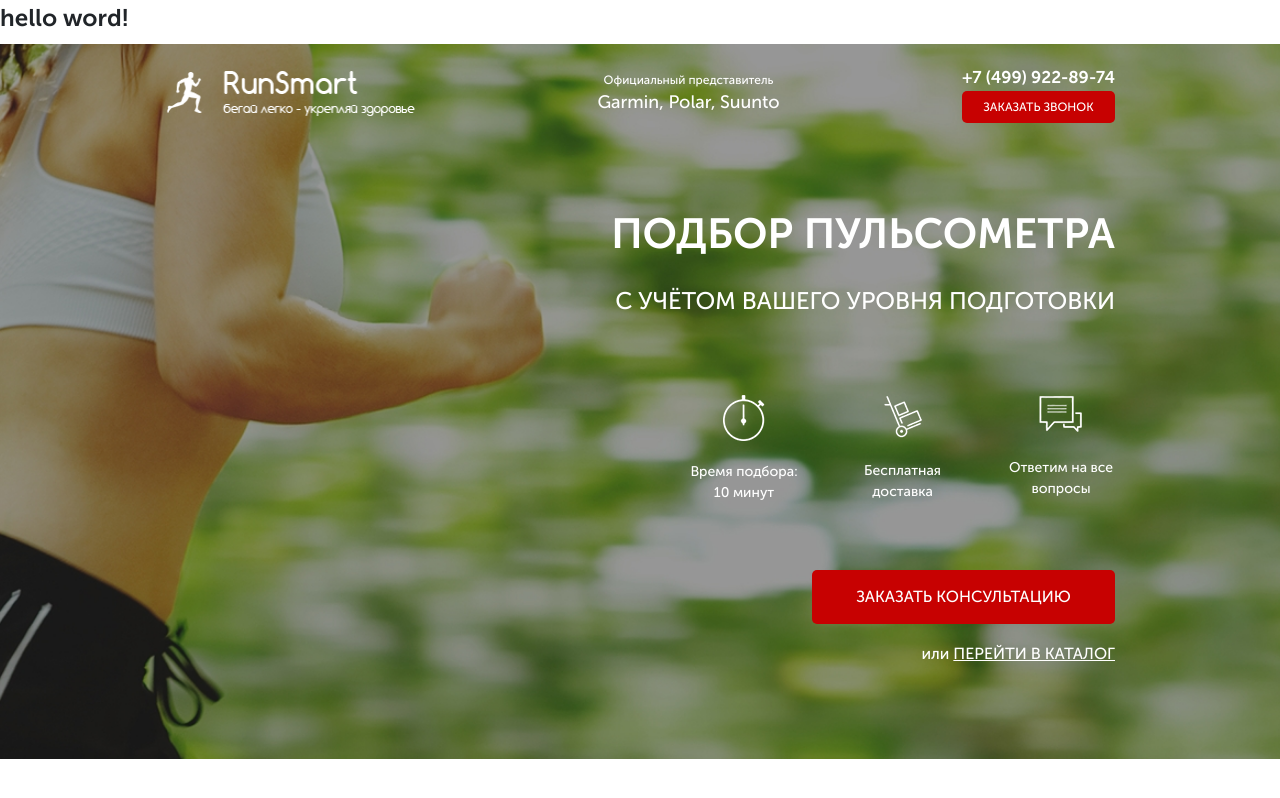
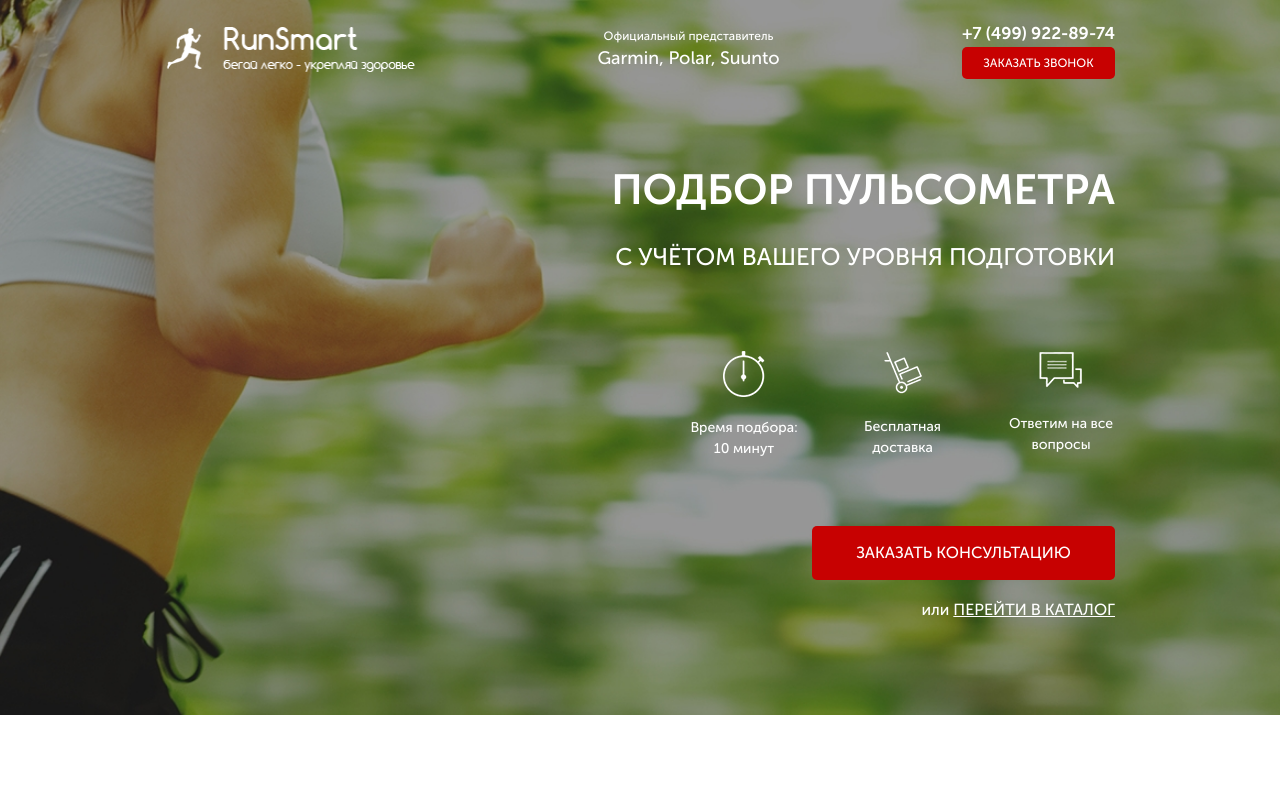
Before and after one commit to ketebayev95/sport, a website: page src/index.html in a window 1280 px wide. Drawn offline with Linux system fonts and the light colour scheme.

Commit message:
test is successful

```diff
--- a/src/index.html
+++ b/src/index.html
@@ -10,7 +10,6 @@
     <link rel="stylesheet" href="css/style.min.css">
 </head>
 <body>
-    <h2>hello word!</h2>
     <div class="promo">
         <div class="container">
             <header class="header">
```
